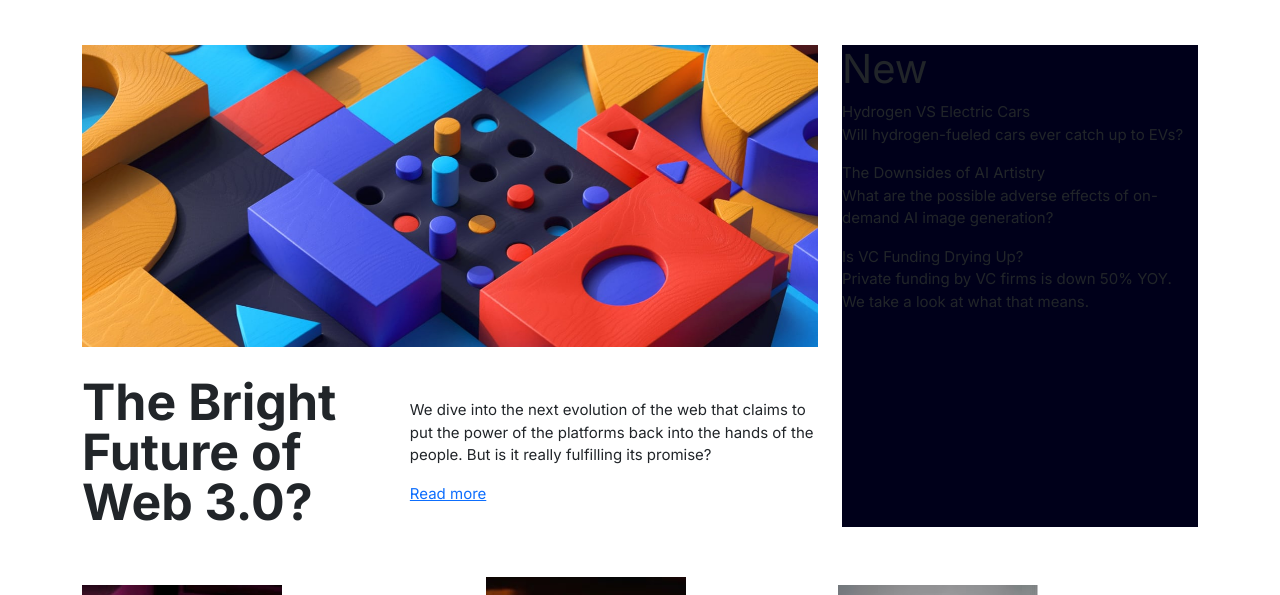
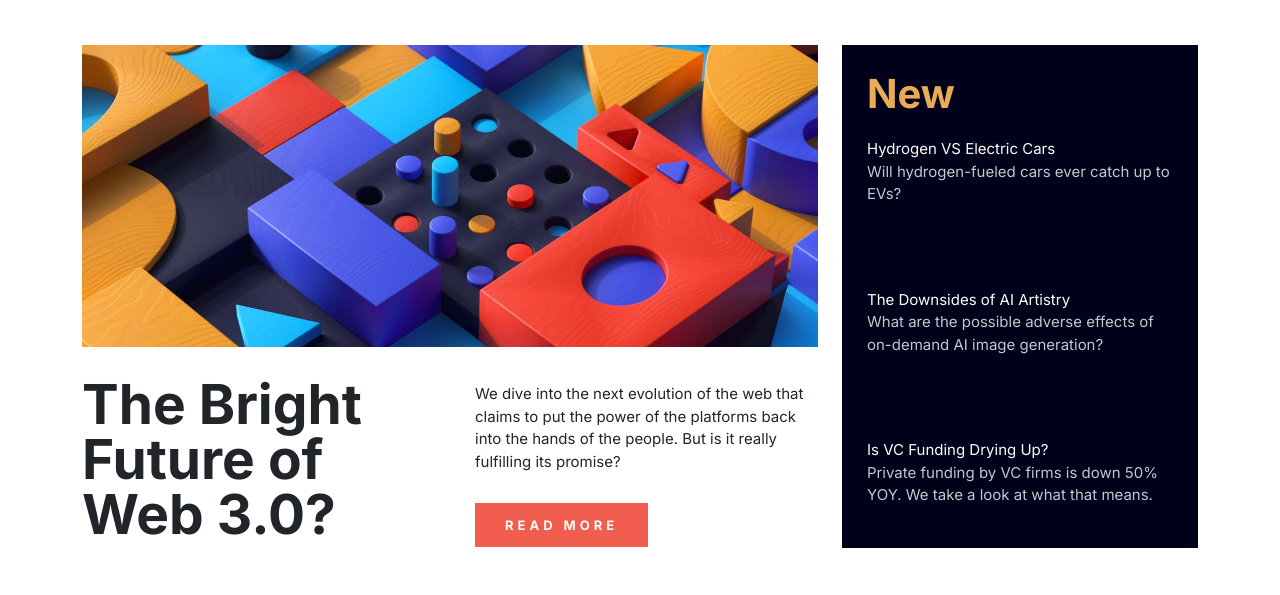
Before and after one commit to mehmetbacik/news-homepage, a plain HTML site: page index.html in a window 1280 px wide. Shown: the part 126-721 px from the top of the page. Drawn offline with Linux system fonts and the light colour scheme.

Commit message:
Update
Updated for style.

```diff
--- a/assets/scss/styles.scss
+++ b/assets/scss/styles.scss
@@ -52,14 +52,31 @@ html {
                 }
                 .content-text {
                     @include d-flex;
-                    gap: 60px;
+                    gap: 50px;
                     .title {
-                        font-size: 50px;
+                        font-size: 55px;
                         line-height: 1;
                         font-weight: 700;
+                        flex-basis: 100%;
                     }
-                    .descripttion {
-
+                    .description {
+                        flex-basis: 100%;
+                        p {
+                            padding-bottom: 25px;
+                        }
+                        a {
+                            background-color: $soft-red;
+                            color: $off-white;
+                            text-decoration: none;
+                            text-transform: uppercase;
+                            padding: 14px 30px;
+                            letter-spacing: 4px;
+                            font-weight: 700;
+                            font-size: 13px;
+                            &:hover {
+                                background-color: $very-dark-blue;
+                            }
+                        }
                     }
                 }
             }
@@ -67,6 +84,27 @@ html {
                 .newsbar-items {
                     background-color: $very-dark-blue;
                     height: 100%;
+                    padding: 25px;
+                    .newsbar-headline {
+                        margin-bottom: 20px;
+                        h1 {
+                            color: $soft-orange;
+                            font-weight: 700;
+                        }
+                    }
+                    .newsbar-item {
+                        @include d-flex;
+                        flex-direction: column;
+                        gap: 67px;
+                        .newsbar-item-content {
+                            span {
+                                color: $off-white;
+                            }
+                            p {
+                                color: $grayish-blue;
+                            }
+                        }
+                    }
                 }
             }
         }
--- a/index.html
+++ b/index.html
@@ -79,16 +79,18 @@
                                     <h1>New</h1>
                                 </div>
                                 <div class="newsbar-item">
+                                    <div class="newsbar-item-content">
                                         <span>Hydrogen VS Electric Cars</span>
                                         <p>Will hydrogen-fueled cars ever catch up to EVs?</p>
                                     </div>
-                                <div class="newsbar-item">
+                                    <div class="newsbar-item-content">
                                         <span>The Downsides of AI Artistry</span>
                                         <p>What are the possible adverse effects of on-demand AI image generation?</p>
                                     </div>
-                                <div class="newsbar-item">
+                                    <div class="newsbar-item-content">
                                         <span>Is VC Funding Drying Up?</span>
                                         <p>Private funding by VC firms is down 50% YOY. We take a look at what that means.</p>
+                                    </div>
                                 </div>
                             </div>
                         </div>
```
Also changed, not shown: assets/css/styles.css, 1 other file. Lines whose indentation alone changed are shown as unchanged.
